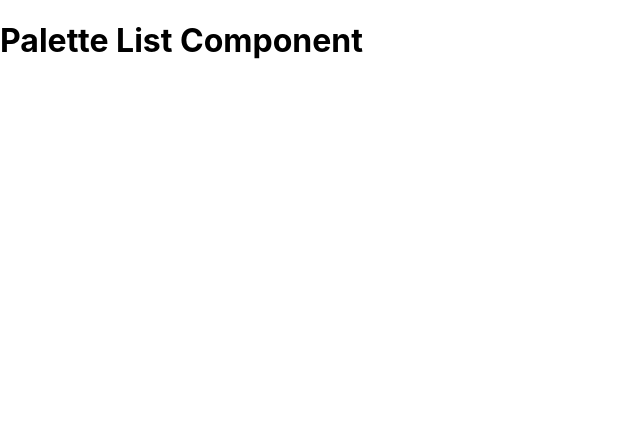
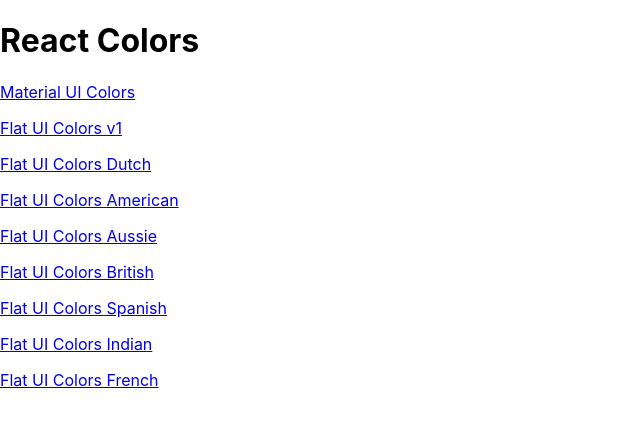
Before and after one commit to MahsinSaifullah/MahsinSaifullah, a React (Create React App) app: page / in a window 1280 px wide. Shown: the top 424 px of the page, without its empty margins (0-640 px from the left). Built offline with nearby package versions, Linux system fonts and the light colour scheme.

Commit message:
Add PaletteList component and Links

```diff
--- a/src/App.js
+++ b/src/App.js
@@ -3,6 +3,7 @@
 import seedColors from './seedColor';
 import { Route, Switch } from 'react-router-dom';
 import { generatePalette } from './colorHelpers';
+import PaletteList from './PaletteList';
 
 function findPalette(id) {
 	return seedColors.find(palette => palette.id === id);
@@ -11,7 +12,11 @@
 function App() {
 	return (
 		<Switch>
-			<Route exact path='/' render={() => <h1>Palette List Component</h1>} />
+			<Route
+				exact
+				path='/'
+				render={() => <PaletteList palettes={seedColors} />}
+			/>
 			<Route
 				exact
 				path='/palette/:id'
@@ -22,10 +27,6 @@
 				)}
 			/>
 		</Switch>
-
-		// <div className='App'>
-		// 	<Palette palette={generatePalette(seedColors[4])} />
-		// </div>
 	);
 }
 
--- a/src/Navbar.js
+++ b/src/Navbar.js
@@ -1,4 +1,5 @@
 import React, { Component } from 'react';
+import { Link } from 'react-router-dom';
 import Slider from 'rc-slider';
 import Select from '@material-ui/core/Select';
 import MenuItem from '@material-ui/core/MenuItem';
@@ -29,7 +30,7 @@
 		return (
 			<nav className='Navbar'>
 				<div className='logo'>
-					<a href='#'>REACT COLOR PICKER</a>
+					<Link to='/'>REACT COLOR PICKER</Link>
 				</div>
 				<div className='slider-container'>
 					<span>Level: {level}</span>
--- /dev/null
+++ b/src/PaletteList.js
@@ -0,0 +1,21 @@
+import React, { Component } from 'react';
+import { Link } from 'react-router-dom';
+
+class PaletteList extends Component {
+	state = {};
+	render() {
+		const { palettes } = this.props;
+		return (
+			<div>
+				<h1>React Colors</h1>
+				{palettes.map(palette => (
+					<Link to={`/palette/${palette.id}`}>
+						<p>{palette.paletteName}</p>
+					</Link>
+				))}
+			</div>
+		);
+	}
+}
+
+export default PaletteList;
```
Also changed, not shown: src/PaletteList.css (added).
